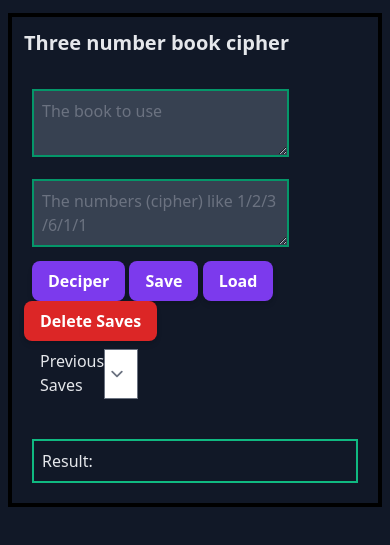
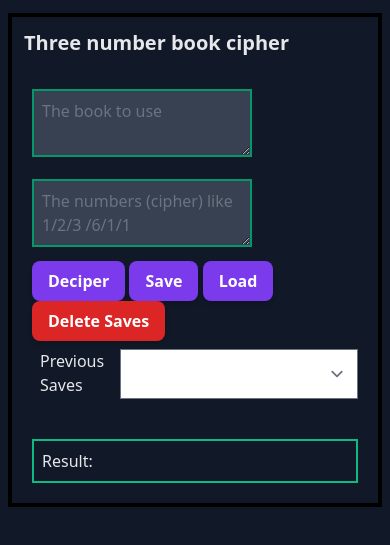
Before and after one commit to Pachwenko/catch-a-killer-utilities, a website: page index.html in a window 390 px wide. Shown: the part 163-708 px from the top of the page. Drawn offline with Linux system fonts and the light colour scheme.

Commit message:
add mobile breakpoints

```diff
--- a/index.html
+++ b/index.html
@@ -12,7 +12,7 @@
     <link rel="icon" type="image/png" href="favicon.png" />
 </head>
 
-<body onload="populateSavesDropdown('three-num-book-cipher')" class="overflow-hidden m-2 text-gray-200 bg-gray-900">
+<body onload="populateSavesDropdown('three-num-book-cipher')" class="m-2 text-gray-200 bg-gray-900">
     <div class="m-4">
         <h1 class="text-3xl font-extrabold">Hunt A Killer Cipher Utilities</h1>
         <p>Some useful tools made to aid in figuring out the puzzles during the <a href="https://www.huntakiller.com/"
@@ -22,14 +22,15 @@
     <div id="three-num-book-cipher" class="container border-4 border-black p-3 mx-auto">
         <h2 class="text-xl font-extrabold">Three number book cipher</h1>
             <br />
-            <textarea class="input-book text-white bg-gray-700 w-3/4 border-2 border-green-600 p-2 m-2" id="book-text"
+            <textarea class="input-book text-white bg-gray-700 md:w-3/4 border-2 border-green-600 p-2 m-2" id="book-text"
                 placeholder="The book to use"></textarea>
             <br />
-            <textarea class="input-cipher text-white bg-gray-700 w-3/4 border-2 border-green-600 p-2 m-2"
+            <textarea class="input-cipher text-white bg-gray-700 md:w-3/4 border-2 border-green-600 p-2 m-2"
                 id="book-cipher" placeholder="The numbers (cipher) like 1/2/3 /6/1/1"></textarea>
             <br />
+            <div class="ml-2">
                 <button
-                class="flex-shrink-0 bg-purple-600 text-white text-base font-semibold py-2 px-4 rounded-lg shadow-md hover:bg-purple-700 focus:outline-none focus:ring-2 focus:ring-purple-500 focus:ring-offset-2 focus:ring-offset-purple-200 ml-2"
+                    class="flex-shrink-0 bg-purple-600 text-white text-base font-semibold py-2 px-4 rounded-lg shadow-md hover:bg-purple-700 focus:outline-none focus:ring-2 focus:ring-purple-500 focus:ring-offset-2 focus:ring-offset-purple-200"
                     onclick="threeNumBookCipher()" id="three-num-book-cipher-button">Deciper</button>
                 <button
                     class="flex-shrink-0 bg-purple-600 text-white text-base font-semibold py-2 px-4 rounded-lg shadow-md hover:bg-purple-700 focus:outline-none focus:ring-2 focus:ring-purple-500 focus:ring-offset-2 focus:ring-offset-purple-200"
@@ -40,7 +41,8 @@
                 <button
                     class="flex-shrink-0 bg-red-600 text-white text-base font-semibold py-2 px-4 rounded-lg shadow-md hover:bg-red-700 focus:outline-none focus:ring-2 focus:ring-purple-500 focus:ring-offset-2 focus:ring-offset-gray-200"
                     onclick="deleteSaves('three-num-book-cipher')" id="three-num-book-cipher-button">Delete Saves</button>
-            <label class="block text-left ml-2 w-1/3 flex p-2">
+            </div>
+            <label class="block text-left ml-2 md:w-1/3 flex p-2">
                 <span>Previous Saves</span>
                 <select class="previousSaves select px-4 py-3 w-full text-gray-900">
                 </select>
```
Also changed, not shown: tailwind.css. Lines whose indentation alone changed are shown as unchanged.
